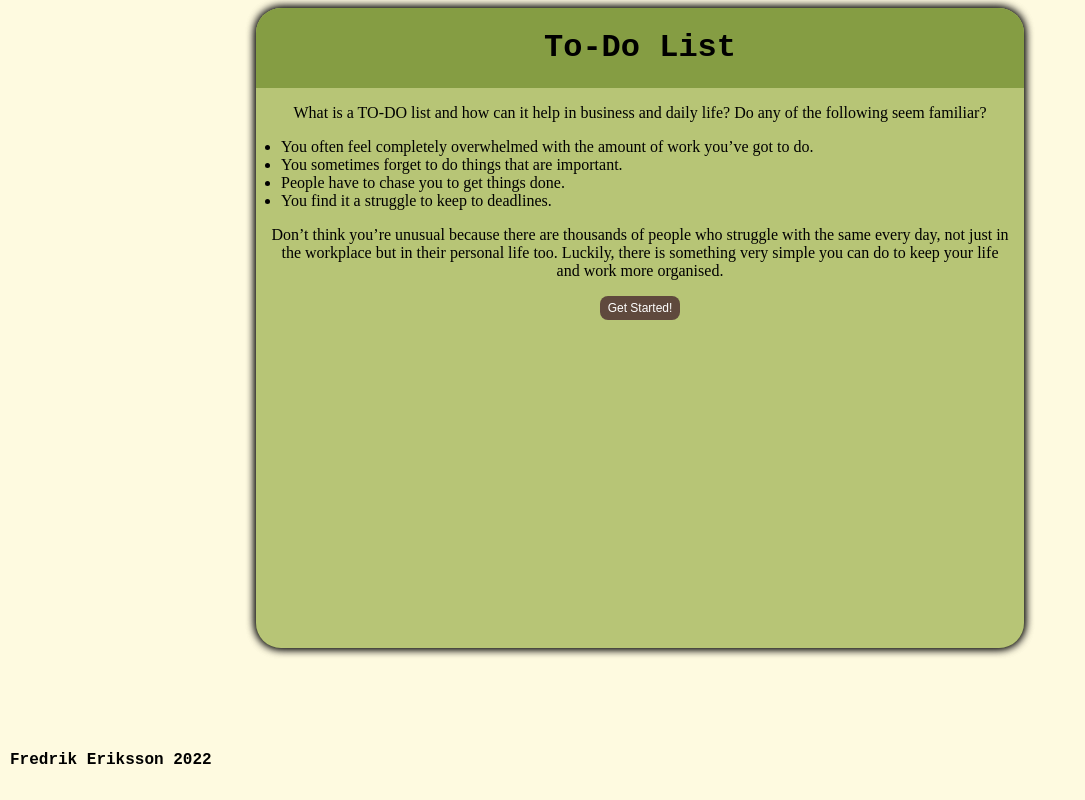
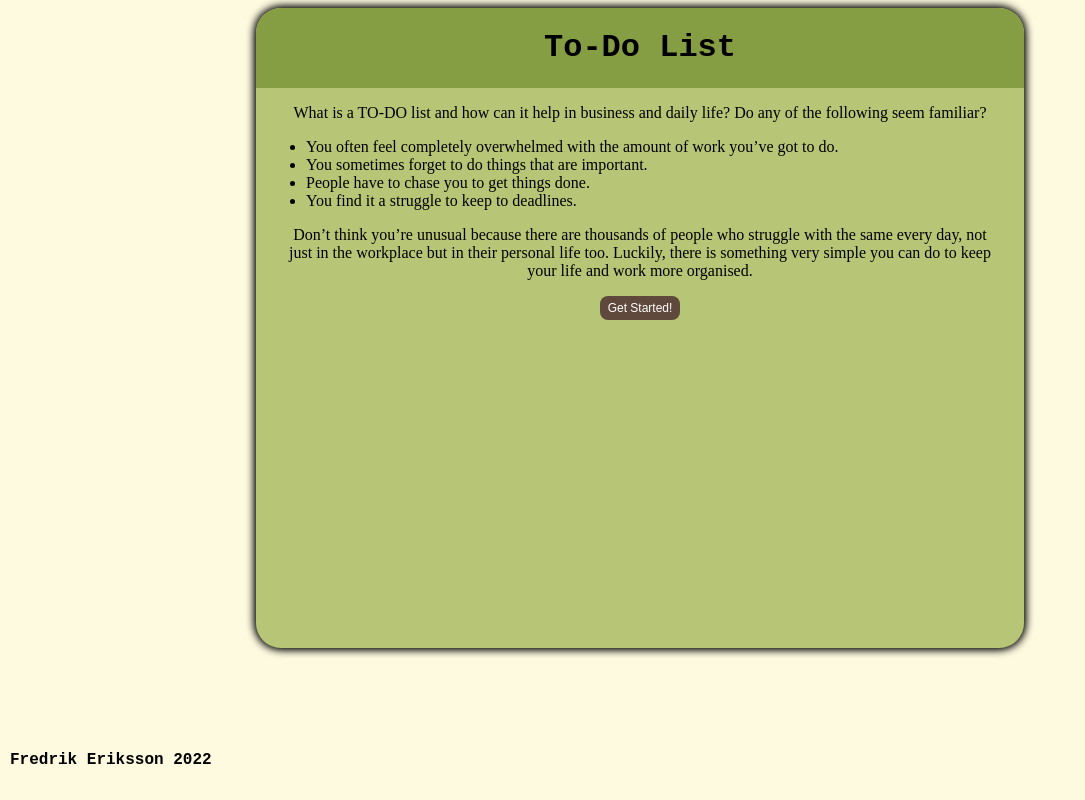
Before and after one commit to ErikssonF/labb2, a Vue app: page / in a window 1280 px wide. Shown: the whole page, without its empty margins (0-1085 px from the left). Built offline with nearby package versions, Linux system fonts and the light colour scheme.

Commit message:
added small margin

```diff
--- a/src/components/Startpage/Startpage.vue
+++ b/src/components/Startpage/Startpage.vue
@@ -40,6 +40,11 @@
     margin-right: 15px;
 }
 
+.mainText {
+    padding-left: 10px;
+    padding-right: 10px;
+}
+
 .main {
     display: flex;
     flex-direction: column;
@@ -52,7 +57,7 @@
 ul {
     text-align: left;
     align-items: left;
-    padding-left: 25px;
+    padding-left: 40px;
 }
 
 button {
```
